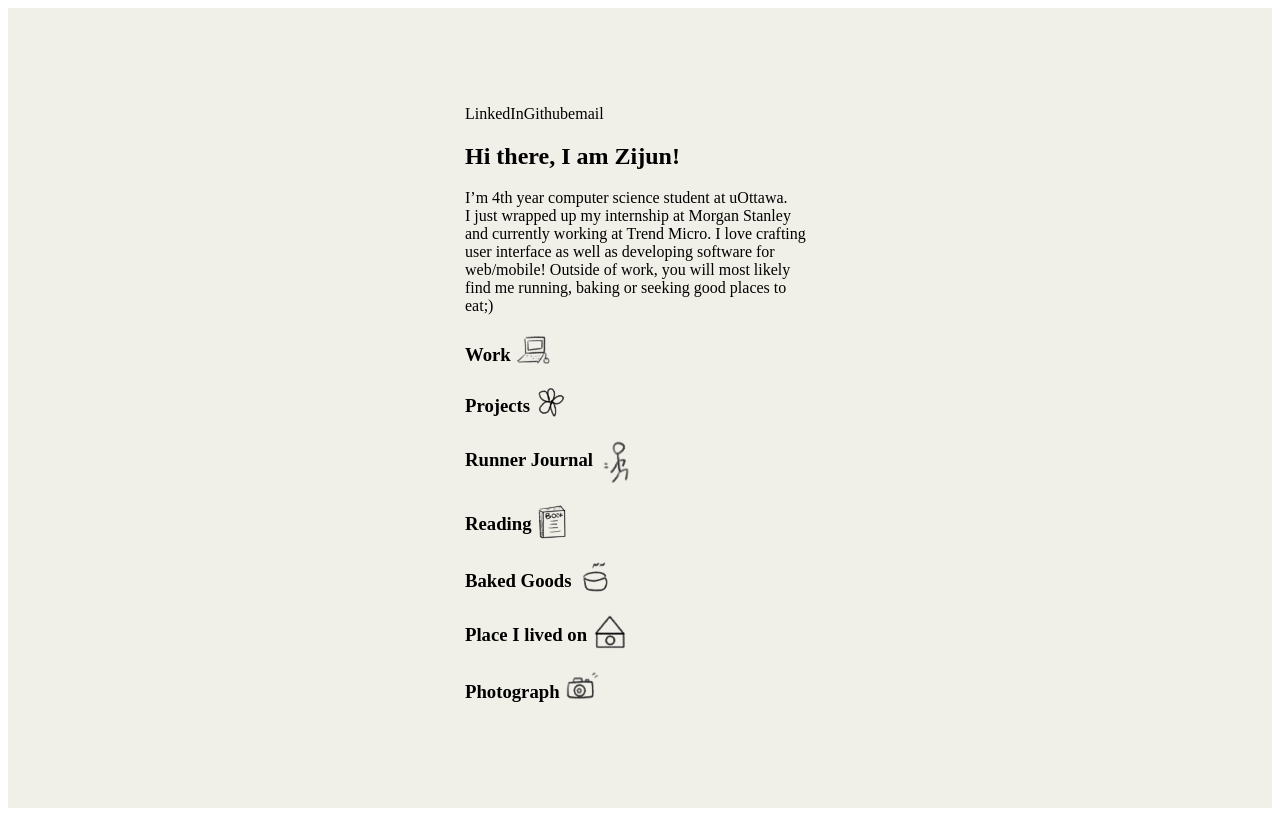
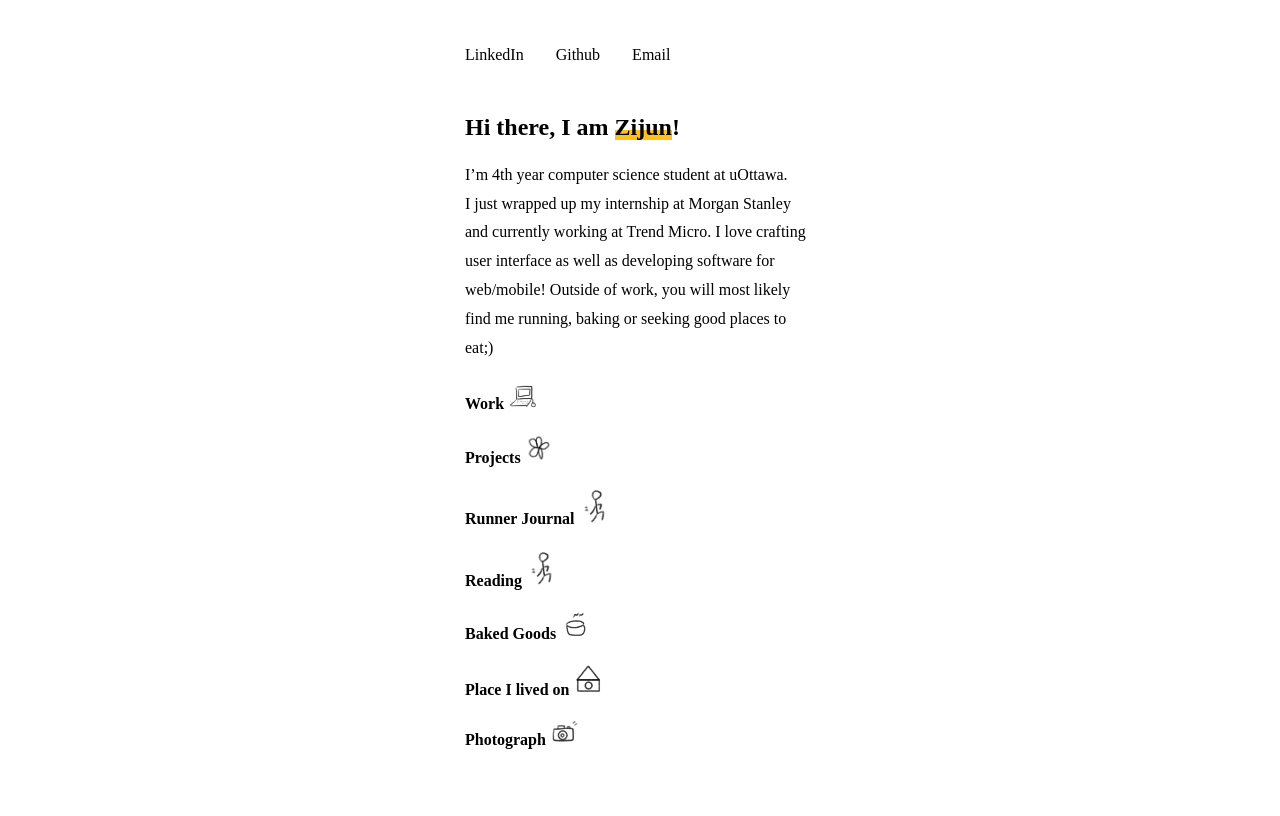
Before and after one commit to ZijunYe/jun-portfolio, a Next.js app in the folder nextjs-blog/: page / in a window 1280 px wide. Built offline with nearby package versions, Linux system fonts and the light colour scheme.

Commit message:
create repeated navbar to show after direct to different page

```diff
--- a/nextjs-blog/pages/components/layout.module.css
+++ b/nextjs-blog/pages/components/layout.module.css
@@ -1,5 +1,13 @@
 .container {
-    max-width: 36rem;
-    padding: 0 1rem;
+    /* max-width: 36rem; */
+    padding: 0 3rem;
     margin: 3rem auto 6rem;
+    display:inline-flex;
   }
+
+
+  .vertical{
+    border-left:2px solid black;
+    height:80vh;
+    overflow-y:auto;
+  }
--- /dev/null
+++ b/nextjs-blog/pages/components/navBar.js
@@ -0,0 +1,88 @@
+import { useState } from 'react';
+import styles from './navbar.module.css';
+import Link from 'next/link';
+
+export default function NavBar(){
+    const [selectedLink, setSelectedLink] = useState(null);
+
+    const handleLinkClick = (linkName) => {
+        setSelectedLink(linkName);
+    };
+
+    return <div className={styles.intro}>
+        <div className={styles.contact}>
+        <a class="link" href="https://www.linkedin.com/in/zijunye/">LinkedIn</a>
+        <a class="link" href="https://github.com/ZijunYe">Github</a>
+        <a class="link" href="mailto:zye072@uottawa.ca">Email</a>
+        </div>
+      <h2>Hi there, I am <span className={styles.deco}>Zijun</span>!</h2>
+      <p> I’m 4th year computer science student at uOttawa. <br/>
+      I just wrapped up my internship at Morgan Stanley and currently working at Trend Micro.
+      I love crafting user interface as well as developing software for web/mobile!
+      Outside of work, you will most likely find me running, baking or seeking good places to eat;)
+      </p>
+      {/* Navigation Bar
+        work / Reading / Running Journal / Projects / Baked Goods / Place I lived on / photograph
+      */}
+
+     <h4 className={styles.item}>
+        <Link className={selectedLink === 'work' ? `${styles.links} ${styles.selectedLink}` : styles.links} href="/work/first-job" onClick={() => handleLinkClick('work')}>
+          Work
+        </Link>
+        <img src="/work-icon.png" alt="Work Icon" />
+      </h4>
+
+      <h4 className={styles.item}>
+        <Link className={selectedLink === 'project' ? `${styles.links} ${styles.selectedLink}` : styles.links} href="/work/first-job" onClick={() => handleLinkClick('project')}>
+          Projects
+        </Link>
+        <img src="/project-icon.png"></img>
+      </h4>
+
+      <h4 className={styles.item}>
+        <Link className={selectedLink === 'run' ? `${styles.links} ${styles.selectedLink}` : styles.links} href="/work/first-job" onClick={() => handleLinkClick('run')}>
+          Runner Journal
+        </Link>
+        <img src="/running-icon.png"></img>
+      </h4>
+
+
+      <h4 className={styles.item}>
+        <Link className={selectedLink === 'read' ? `${styles.links} ${styles.selectedLink}` : styles.links} href="/work/first-job" onClick={() => handleLinkClick('read')}>
+          Reading
+        </Link>
+        <img src="/running-icon.png"></img>
+      </h4>
+
+      <h4 className={styles.item}>
+        <Link className={selectedLink === 'bake' ? `${styles.links} ${styles.selectedLink}` : styles.links} href="/work/first-job" onClick={() => handleLinkClick('bake')}>
+          Baked Goods
+        </Link>
+        <img src="/baking-icon.png"></img>
+      </h4>
+
+      <h4 className={styles.item}>
+        <Link className={selectedLink === 'place' ? `${styles.links} ${styles.selectedLink}` : styles.links} href="/work/first-job" onClick={() => handleLinkClick('place')}>
+          Place I lived on
+        </Link>
+        <img src="/place-icon.png"></img>
+      </h4>
+
+      <h4 className={styles.item}>
+        <Link className={selectedLink === 'photo' ? `${styles.links} ${styles.selectedLink}` : styles.links} href="/work/first-job" onClick={() => handleLinkClick('photo')}>
+          Photograph
+        </Link>
+      <img src="/camera-icon.png"></img>
+      </h4>
+
+
+
+      {/* <h4 className={styles.links}><Link href="/work/first-job">Work</Link><img src="/work-icon.png"></img></h4>
+      <h4 className={styles.links}><Link href="/projects/first-job">Projects</Link><img src="/project-icon.png"></img></h4>
+      <h4 className={styles.links}><Link href="/running/first-job">Runner Journal</Link><img src="/running-icon.png"></img></h4>
+      <h4 className={styles.links}><Link href="/reading/first-job">Reading</Link><img src="/reading-icon.png"></img></h4>
+      <h4 className={styles.links}><Link href="/baking/first-job">Baked Goods</Link><img src="/baking-icon.png"></img></h4>
+      <h4 className={styles.links}><Link href="/place/first-job">Place I lived on</Link><img src="/place-icon.png"></img></h4>
+      <h4 className={styles.links}><Link href="/photographk/first-job">Photograph</Link><img src="/camera-icon.png"></img></h4> */}
+  </div>
+}
--- /dev/null
+++ b/nextjs-blog/pages/components/navbar.module.css
@@ -0,0 +1,58 @@
+.contact{
+    display: flex;
+    padding-bottom: 30px;
+  }
+
+  .contact a{
+    margin-right: 2em;
+    text-decoration:none;
+    color:#000;
+  }
+
+  .contact a:hover{
+    text-decoration: underline;
+  }
+
+  .intro{
+    display:block;
+    max-width: 350px;
+    padding: 0em 2em 0em 2em;
+  }
+
+  .deco{
+    /* text-decoration: underline;
+    text-decoration-color: #FFBF1C; */
+    text-decoration-thickness: 5px;
+    background: linear-gradient(180deg, rgba(255,255,255,0) 0%, rgba(255,255,255,0) 60%, rgba(255, 191, 28, 1) 40%, rgba(255, 191, 28, 1) 100%);
+  }
+
+  .links a{
+    text-decoration:none;
+    color:#000;
+  }
+
+  .links a:hover{
+    text-decoration: underline;
+  }
+
+ .intro p{
+    line-height: 1.8;
+  }
+
+  .links{
+    text-decoration: none;
+    color:#000;
+    margin:0px;
+    margin-top: 15px;
+  }
+
+
+  .selectedLink{
+    text-decoration-thickness: 2px;
+    background: linear-gradient(180deg, rgba(255,255,255,0) 0%, rgba(255,255,255,0) 70%, rgba(255, 191, 28, 1) 30%, rgba(255, 191, 28, 1) 20%);
+  }
+
+  .item img{
+    width: 8%;
+    margin-left:5px;
+  }
--- a/nextjs-blog/pages/index.js
+++ b/nextjs-blog/pages/index.js
@@ -1,45 +1,47 @@
 import Head from 'next/head';
 import Link from 'next/link';
 import styles from '../styles/Home.module.css';
+import NavBar from './components/navBar';
 
 export default function Home() {
   return (
+
     <div className={styles.container}>
       <Head>
         <title>Zijun Portfolio</title>
         <link rel="icon" href="/ZijunYe.ico" />
       </Head>
 
-      <div className={styles.intro}>
-        <div className={styles.links}>
-          {/* 1. Github link
-          2. linkedin Link
-          3. email  */}
+      {/* <div className={styles.intro}> */}
+        {/* <div className={styles.contact}>
+
           <a class="link" href="https://www.linkedin.com/in/zijunye/">LinkedIn</a>
           <a class="link" href="https://github.com/ZijunYe">Github</a>
-          <a class="link" href="mailto:zye072@uottawa.ca">email</a>
-        </div>
-          <h2>Hi there, I am <span>Zijun</span>!</h2>
+          <a class="link" href="mailto:zye072@uottawa.ca">Email</a>
+        </div> */}
+          {/* <h2>Hi there, I am <span className={styles.deco}>Zijun</span>!</h2>
           <p>
           I’m 4th year computer science student at uOttawa. <br/>
           I just wrapped up my internship at Morgan Stanley and currently working at Trend Micro.
           I love crafting user interface as well as developing software for web/mobile!
           Outside of work, you will most likely find me running, baking or seeking good places to eat;)
-          </p>
+          </p> */}
           {/* Navigation Bar
             work / Reading / Running Journal / Projects / Baked Goods / Place I lived on / photograph
           */}
 
-          <h3 className={styles.links}><Link href="/work/first-job">Work</Link><img src="/work-icon.png"></img></h3>
-          <h3 className={styles.links}><Link href="/work/first-job">Projects</Link><img src="/project-icon.png"></img></h3>
-          <h3 className={styles.links}><Link href="/work/first-job">Runner Journal</Link><img src="/running-icon.png"></img></h3>
-          <h3 className={styles.links}><Link href="/work/first-job">Reading</Link><img src="/reading-icon.png"></img></h3>
-          <h3 className={styles.links}><Link href="/work/first-job">Baked Goods</Link><img src="/baking-icon.png"></img></h3>
-          <h3 className={styles.links}><Link href="/work/first-job">Place I lived on</Link><img src="/place-icon.png"></img></h3>
-          <h3 className={styles.links}><Link href="/work/first-job">Photograph</Link><img src="/camera-icon.png"></img></h3>
+          {/* <h4 className={styles.links}><Link href="/work/first-job">Work</Link><img src="/work-icon.png"></img></h4>
+          <h4 className={styles.links}><Link href="/projects/first-job">Projects</Link><img src="/project-icon.png"></img></h4>
+          <h4 className={styles.links}><Link href="/running/first-job">Runner Journal</Link><img src="/running-icon.png"></img></h4>
+          <h4 className={styles.links}><Link href="/reading/first-job">Reading</Link><img src="/reading-icon.png"></img></h4>
+          <h4 className={styles.links}><Link href="/baking/first-job">Baked Goods</Link><img src="/baking-icon.png"></img></h4>
+          <h4 className={styles.links}><Link href="/place/first-job">Place I lived on</Link><img src="/place-icon.png"></img></h4>
+          <h4 className={styles.links}><Link href="/photographk/first-job">Photograph</Link><img src="/camera-icon.png"></img></h4>
+ */}
 
+      {/* </div> */}
 
-      </div>
+      <NavBar></NavBar>
     </div>
   );
 }
--- a/nextjs-blog/styles/Home.module.css
+++ b/nextjs-blog/styles/Home.module.css
@@ -5,31 +5,53 @@
   flex-direction: column;
   justify-content: center;
   align-items: center;
-  background-color: #F1F0E8;
+  background-color: #fff;
 }
 
-.links{
+
+.contact{
   display: flex;
 }
 
-.links a{
-  margin-top: 10px;
+.contact a{
+  margin-right: 8px;
   text-decoration:none;
   color:#000;
+}
+
+.contact a:hover{
+  text-decoration: underline;
 }
 
 .intro{
   display:block;
   max-width: 350px;
+}
 
+.deco{
+  /* text-decoration: underline;
+  text-decoration-color: #FFBF1C; */
+  text-decoration-thickness: 5px;
+  background: linear-gradient(180deg, rgba(255,255,255,0) 0%, rgba(255,255,255,0) 60%, rgba(255, 191, 28, 1) 40%, rgba(255, 191, 28, 1) 100%);
 }
 
 .links{
   text-decoration: none;
   color:#000;
+  margin:0px;
+  margin-top: 5px;
 }
 
 .links img{
-  width: 10%;
+  width: 8%;
   margin-left:5px;
 }
+
+.links a{
+  text-decoration:none;
+  color:#000;
+}
+
+.links a:hover{
+  text-decoration: underline;
+}
```
Also changed, not shown: nextjs-blog/pages/components/layout.js (+9 -1 lines), 1 other file (tests, documents, lock files or other folders).
